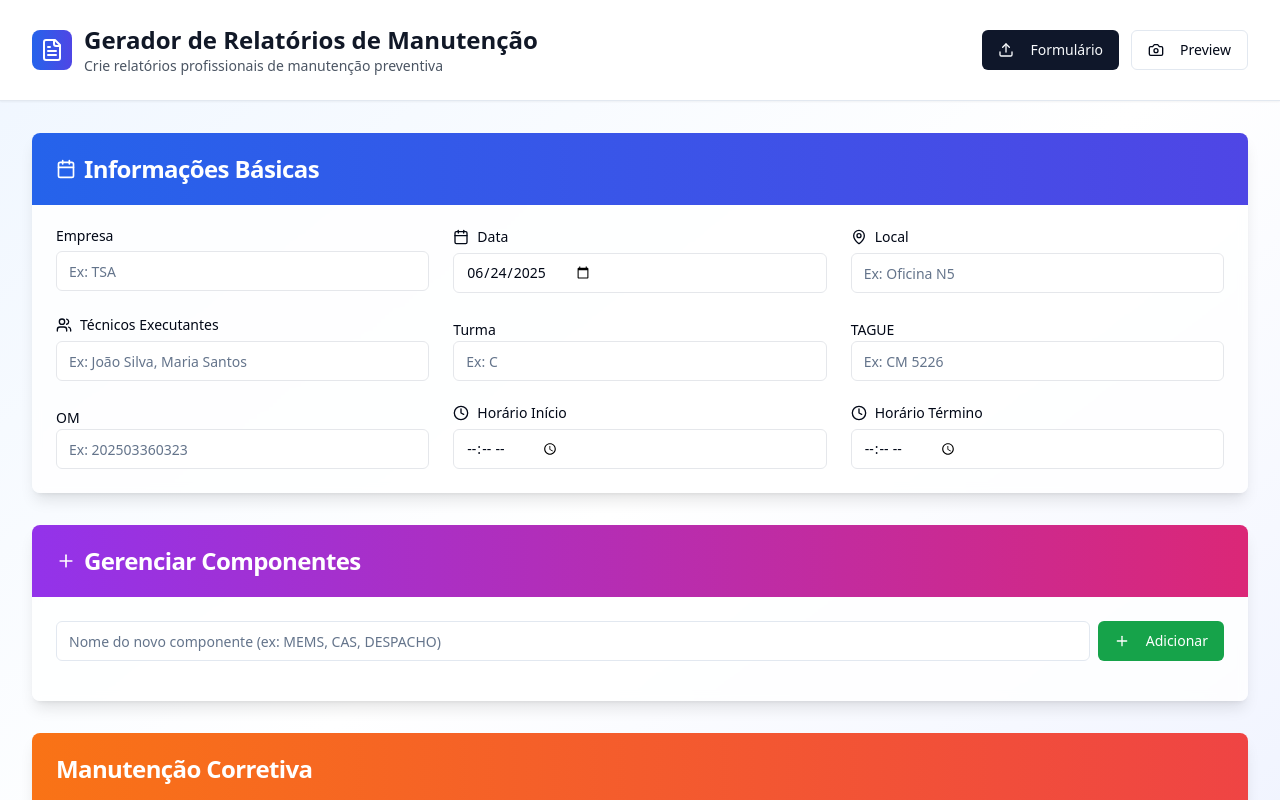
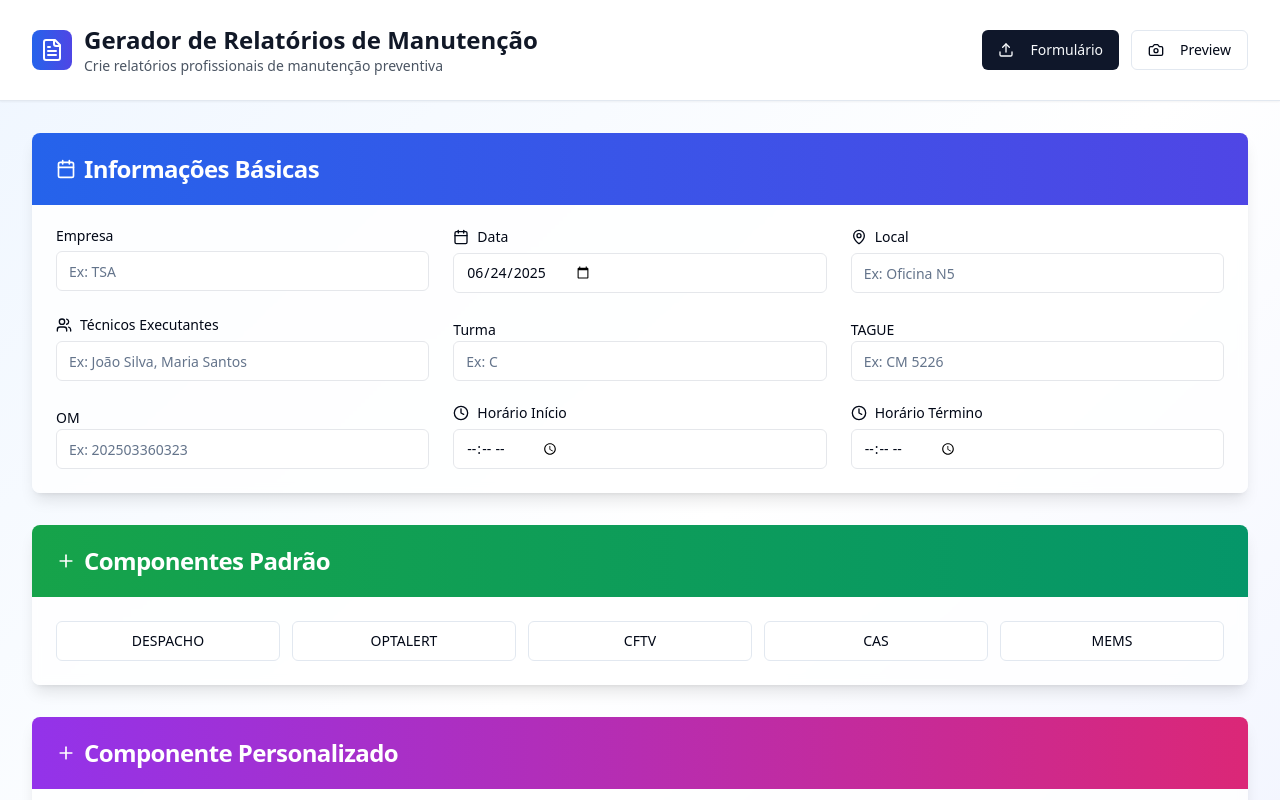
Before and after one commit to PedroJiraya/relatorio-tsa-cks, a React (Vite) app: page / in a window 1280 px wide. Shown: the top 800 px of the page. Built offline with nearby package versions, Linux system fonts and the light colour scheme.

Commit message:
Add default activities and components
Set default components and activities in the form.

```diff
--- a/src/components/ReportForm.tsx
+++ b/src/components/ReportForm.tsx
@@ -19,6 +19,52 @@ interface ReportFormProps {
 
 const ReportForm = ({ data, onChange, onPreview }: ReportFormProps) => {
   const [newComponentName, setNewComponentName] = useState('');
+
+  const defaultComponents = [
+    {
+      id: 'despacho',
+      title: 'DESPACHO',
+      tasks: [
+        'Verificados os conectores da Swith Turck.',
+        'Verificado conector de alimentação do PTX e Cabo da antena GPS.'
+      ]
+    },
+    {
+      id: 'optalert',
+      title: 'OPTALERT',
+      tasks: [
+        'Avaliados: tablet, doc, trava cabo e conectores.',
+        'Verificado: alimentação e cabo de rede.'
+      ]
+    },
+    {
+      id: 'cftv',
+      title: 'CFTV',
+      tasks: [
+        'Verificada e realizada limpeza das câmeras: traseira, frontal, esquerda e direta.',
+        'Verificada tela plussee.'
+      ]
+    },
+    {
+      id: 'cas',
+      title: 'CAS',
+      tasks: [
+        'Avaliada IVU, Conectores dos cabos Wi-fi, GPS, V2V e Cabo da tela do CAS.',
+        'Verificado conector 24 pinos.',
+        'Testes nas antenas.'
+      ]
+    },
+    {
+      id: 'mems',
+      title: 'MEMS',
+      tasks: [
+        'Avaliadas as antenas',
+        'Realizado teste nos cabos A e B.',
+        'Verificadas as conexões Serial, Alimentação e Rede.',
+        'Limpeza do Módulo.'
+      ]
+    }
+  ];
 
   const handleActivityChange = (activityId: string, field: string, value: any) => {
     const updatedActivities = data.activities.map(activity =>
@@ -62,6 +108,22 @@ const ReportForm = ({ data, onChange, onPreview }: ReportFormProps) => {
         : activity
     );
     onChange({ activities: updatedActivities });
+  };
+
+  const addDefaultComponent = (defaultComponent: any) => {
+    // Verificar se o componente já existe
+    const exists = data.activities.some(activity => activity.id === defaultComponent.id);
+    if (exists) return;
+
+    const newActivity: Activity = {
+      id: defaultComponent.id,
+      title: defaultComponent.title,
+      tasks: [...defaultComponent.tasks],
+      beforeImages: [],
+      afterImages: []
+    };
+
+    onChange({ activities: [...data.activities, newActivity] });
   };
 
   const addComponent = () => {
@@ -215,12 +277,41 @@ const ReportForm = ({ data, onChange, onPreview }: ReportFormProps) => {
         </CardContent>
       </Card>
 
-      {/* Gerenciamento de Componentes */}
+      {/* Componentes Padrão */}
+      <Card className="border-0 shadow-lg bg-white/80 backdrop-blur-sm">
+        <CardHeader className="bg-gradient-to-r from-green-600 to-emerald-600 text-white rounded-t-lg">
+          <CardTitle className="flex items-center space-x-2">
+            <Plus className="h-5 w-5" />
+            <span>Componentes Padrão</span>
+          </CardTitle>
+        </CardHeader>
+        <CardContent className="p-6">
+          <div className="grid grid-cols-2 md:grid-cols-3 lg:grid-cols-5 gap-3">
+            {defaultComponents.map((component) => {
+              const isAdded = data.activities.some(activity => activity.id === component.id);
+              return (
+                <Button
+                  key={component.id}
+                  onClick={() => addDefaultComponent(component)}
+                  disabled={isAdded}
+                  variant={isAdded ? "secondary" : "outline"}
+                  className={`text-sm ${isAdded ? 'opacity-50' : 'hover:bg-green-50'}`}
+                >
+                  {component.title}
+                  {isAdded && <X className="h-3 w-3 ml-1" />}
+                </Button>
+              );
+            })}
+          </div>
+        </CardContent>
+      </Card>
+
+      {/* Gerenciamento de Componentes Customizados */}
       <Card className="border-0 shadow-lg bg-white/80 backdrop-blur-sm">
         <CardHeader className="bg-gradient-to-r from-purple-600 to-pink-600 text-white rounded-t-lg">
           <CardTitle className="flex items-center space-x-2">
             <Plus className="h-5 w-5" />
-            <span>Gerenciar Componentes</span>
+            <span>Componente Personalizado</span>
           </CardTitle>
         </CardHeader>
         <CardContent className="p-6">
@@ -228,13 +319,13 @@ const ReportForm = ({ data, onChange, onPreview }: ReportFormProps) => {
             <Input
               value={newComponentName}
               onChange={(e) => setNewComponentName(e.target.value)}
-              placeholder="Nome do novo componente (ex: MEMS, CAS, DESPACHO)"
+              placeholder="Nome do novo componente personalizado"
               className="flex-1"
               onKeyPress={(e) => e.key === 'Enter' && addComponent()}
             />
             <Button
               onClick={addComponent}
-              className="bg-green-600 hover:bg-green-700 text-white"
+              className="bg-purple-600 hover:bg-purple-700 text-white"
             >
               <Plus className="h-4 w-4 mr-2" />
               Adicionar
```
